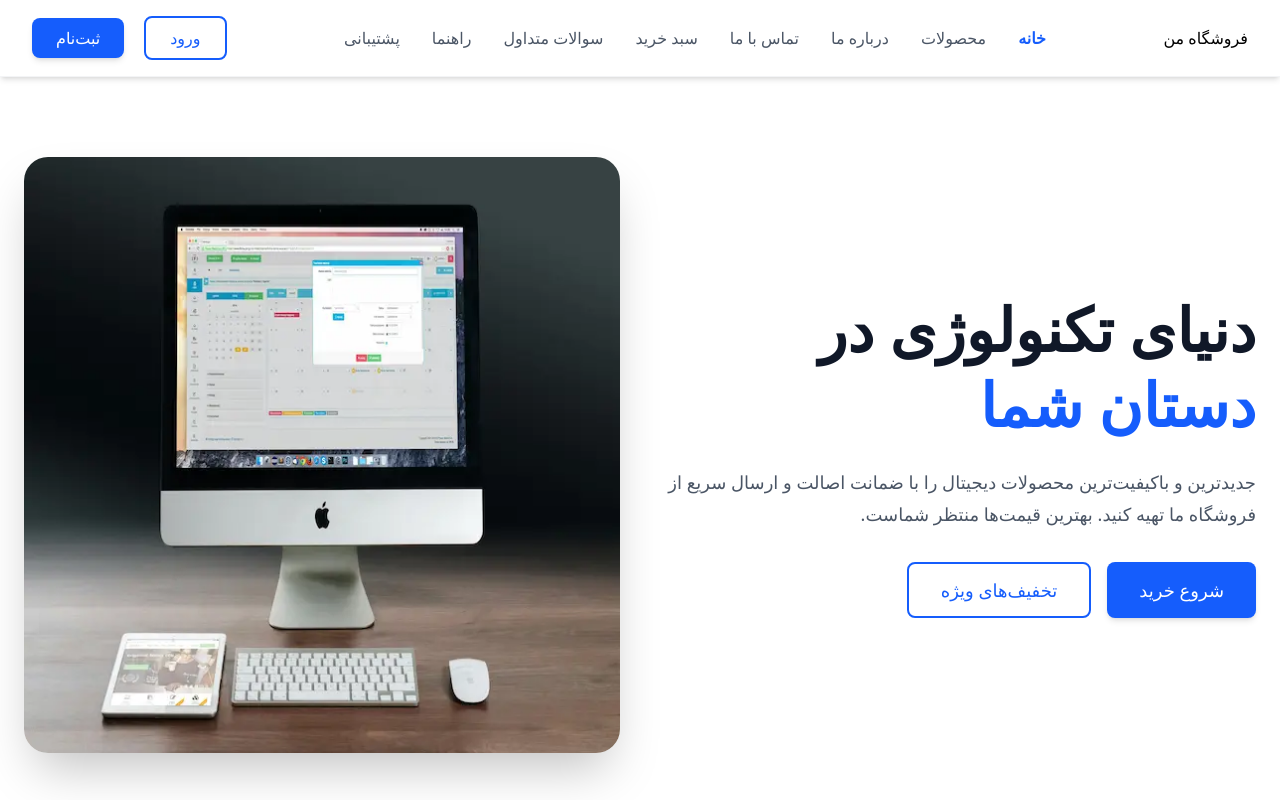
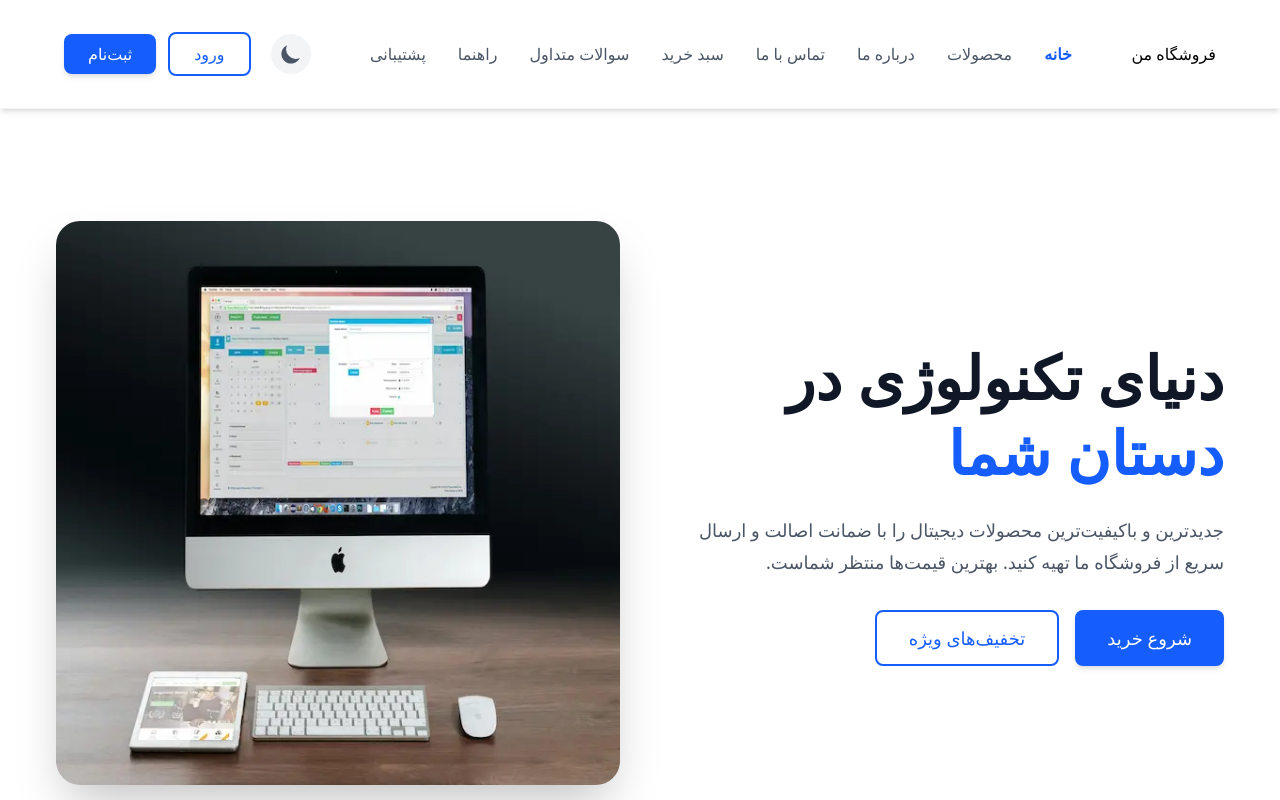
Before and after one commit to Namazi-Fard/Shopping-website, a React (Vite) app: page / in a window 1280 px wide. Shown: the top 800 px of the page. Built offline with nearby package versions, Linux system fonts and the light colour scheme.

Commit message:
create darkmode theme and switcher & add container to mainlayout

```diff
--- a/src/App.jsx
+++ b/src/App.jsx
@@ -24,10 +24,16 @@ const myLinks = [
 
 const authButtons = (
   <>
-    <Button variant="outline" className="text-sm md:text-base">
+    <Button
+      variant="outline"
+      className="text-sm md:text-base dark:border-gray-400 dark:text-gray-300"
+    >
       ورود
     </Button>
-    <Button variant="primary" className="text-sm md:text-base">
+    <Button
+      variant="primary"
+      className="text-sm md:text-base dark:border-gray-400 dark:text-gray-300"
+    >
       ثبت‌نام
     </Button>
   </>
@@ -35,7 +41,7 @@ const authButtons = (
 function App() {
   return (
     <>
-      <div className="flex flex-col min-h-screen">
+      <div className="flex flex-col min-h-screen bg-white dark:bg-gray-950 dark:text-gray-100 transition-colors duration-300">
         <MainLayout links={myLinks} logo="فروشگاه من" actions={authButtons}>
           <Routes>
             <Route path="/" element={<Home />} />
--- a/src/components/Input.jsx
+++ b/src/components/Input.jsx
@@ -5,7 +5,7 @@ const Input = ({ label, error, ...props }) => {
     <div className="flex flex-col gap-1.5 w-full text-right">
       {/* نمایش لیبل در صورت وجود */}
       {label && (
-        <label className="text-sm font-medium text-gray-700 mr-1">
+        <label className="text-sm font-medium text-gray-700 dark:text-gray-100 mr-1 transition-colors duration-300">
           {label}
         </label>
       )}
@@ -13,15 +13,14 @@ const Input = ({ label, error, ...props }) => {
       {/* فیلد ورودی اصلی */}
       <input
         className={`
-          px-4 py-2 rounded-lg border transition-all outline-none
-        border-gray-300 focus:ring-2
-        focus:ring-blue-500
+          px-4 py-2 rounded-lg border transition-all outline-none duration-300
+        border-gray-300 dark:border-gray-700 focus:ring-2
+        focus:ring-blue-500 dark:bg-gray-950 dark:text-gray-100
           focus:border-transparent
-          duration-200
           ${
             error
-              ? "border-red-500 focus:ring-4 focus:ring-red-100"
-              : "border-gray-300 focus:border-blue-500 focus:ring-4 focus:ring-blue-100"
+              ? "border-red-500 focus:ring-4 focus:ring-red-100 dark:border-red-500 dark:focus:ring-red-900"
+              : "border-gray-300 dark:border-gray-700 focus:border-blue-500 focus:ring-4 focus:ring-blue-100 dark:focus:ring-blue-900"
           }
         `}
         {...props}
--- a/src/components/Navbar.jsx
+++ b/src/components/Navbar.jsx
@@ -1,25 +1,31 @@
 import React from "react";
 import Button from "./Button";
 import { NavLink } from "react-router-dom";
+import { useDarkMode } from "../hooks/useDarkMode";
+import { HiMoon, HiSun } from "react-icons/hi";
+
 const Navbar = ({ logo, links = [], actions, className = "" }) => {
+  const [colorTheme, setTheme] = useDarkMode();
+
   return (
     <nav
-      className={`flex items-center justify-between px-8 py-4 bg-white border-b border-gray-100 w-full ${className}`}
+      className={`flex items-center justify-between mb-8 px-8 py-4 bg-whit border-b border-gray-100 dark:border-gray-800 w-full transition-colors duration-300 ${className}`}
       dir="rtl"
     >
-      {/* بخش لوگو: هر چیزی می‌تواند باشد (عکس یا متن) */}
-      <div className="flex items-center gap-2">{logo}</div>
+      <div className="container mx-auto px-4 md:px-8 flex items-center justify-between py-4">
+        {/* بخش لوگو */}
+        <div className="flex items-center gap-2 dark:text-white">{logo}</div>
 
-      {/* بخش لینک‌ها: به صورت خودکار از روی یک لیست ساخته می‌شود */}
-      <ul className="hidden md:flex items-center gap-8 text-gray-600 font-medium">
+        {/* بخش لینک‌ها */}
+        <ul className="hidden md:flex items-center gap-8 text-gray-600 dark:text-gray-300 font-medium">
           {links.map((link, index) => (
             <li key={index}>
               <NavLink
                 to={link.href}
                 className={({ isActive }) =>
                   isActive
-                  ? "text-blue-600 font-bold"
-                  : "text-gray-600 hover:text-blue-600"
+                    ? "text-blue-600 dark:text-blue-400 font-bold"
+                    : "text-gray-600 dark:text-gray-300 hover:text-blue-600 dark:hover:text-blue-400 transition-colors"
                 }
               >
                 {link.title}
@@ -28,10 +34,67 @@ const Navbar = ({ logo, links = [], actions, className = "" }) => {
           ))}
         </ul>
 
-      {/* بخش دکمه‌ها یا عملیات‌ها */}
-      <div className="flex items-center gap-5">{actions}</div>
+        {/* بخش عملیات‌ها + دکمه سوئیچ تم */}
+        <div className="flex items-center gap-5">
+          {/* دکمه سوئیچ تم */}
+          <button
+            onClick={() => setTheme(colorTheme)}
+            className="p-2 rounded-full bg-gray-100 dark:bg-gray-800 text-gray-600 dark:text-yellow-400 hover:ring-2 ring-blue-500 transition-all focus:outline-none"
+          >
+            {colorTheme === "light" ? (
+              <HiSun size={24} />
+            ) : (
+              <HiMoon size={24} />
+            )}
+          </button>
+
+          {/* دکمه‌های ورود/ثبت‌نام */}
+          <div className="flex items-center gap-3">{actions}</div>
+        </div>
+      </div>
     </nav>
   );
 };
 
 export default Navbar;
+
+// import React from "react";
+// import Button from "./Button";
+// import { NavLink } from "react-router-dom";
+// import { useDarkMode } from '../hooks/useDarkMode';
+// import { HiMoon, HiSun } from 'react-icons/hi';
+
+// const Navbar = ({ logo, links = [], actions, className = "" }) => {
+//   return (
+//     <nav
+//       className={`flex items-center justify-between px-8 py-4 bg-white border-b border-gray-100 w-full ${className}`}
+//       dir="rtl"
+//     >
+//       {/* بخش لوگو: هر چیزی می‌تواند باشد (عکس یا متن) */}
+//       <div className="flex items-center gap-2">{logo}</div>
+
+//       {/* بخش لینک‌ها: به صورت خودکار از روی یک لیست ساخته می‌شود */}
+//       <ul className="hidden md:flex items-center gap-8 text-gray-600 font-medium">
+//         {links.map((link, index) => (
+//           <li key={index}>
+//             <NavLink
+//               to={link.href}
+//               className={({ isActive }) =>
+//                 isActive
+//                   ? "text-blue-600 font-bold"
+//                   : "text-gray-600 hover:text-blue-600"
+//               }
+//             >
+//               {link.title}
+//             </NavLink>
+//           </li>
+//         ))}
+//       </ul>
+
+//       {/*مثلا بخش دکمه‌ها یا عملیات‌ها */}
+//       <div className="flex items-center gap-5">{actions}</div>
+//     </nav>
+//   );
+// };
+
+// export default Navbar;
--- /dev/null
+++ b/src/hooks/useDarkMode.js
@@ -0,0 +1,15 @@
+import { useEffect, useState } from 'react';
+
+export const useDarkMode = () => {
+  const [theme, setTheme] = useState(localStorage.theme || 'light');
+  const colorTheme = theme === 'dark' ? 'light' : 'dark';
+
+  useEffect(() => {
+    const root = window.document.documentElement;
+    root.classList.remove(colorTheme);
+    root.classList.add(theme);
+    localStorage.setItem('theme', theme);
+  }, [theme, colorTheme]);
+
+  return [colorTheme, setTheme];
+};
--- a/src/layouts/MainLayout.jsx
+++ b/src/layouts/MainLayout.jsx
@@ -4,9 +4,16 @@ import Footer from "../components/Footer";
 
 const MainLayout = ({ children, links, logo, actions }) => {
   return (
-    <div className="flex flex-col min-h-screen">
-      <Navbar links={links} logo={logo} actions={actions} className="bg-white shadow-md " />
-      <main className="grow">{children}</main>
+    <div className="flex flex-col min-h-screen bg-white dark:bg-gray-950 transition-colors duration-300">
+      <Navbar
+        links={links}
+        logo={logo}
+        actions={actions}
+        className="bg-white dark:bg-gray-900 shadow-md"
+      />
+      <main className="container mx-auto px-4 md:px-8 grow text-gray-900 dark:text-gray-100 transition-colors duration-300">
+        {children}
+      </main>
 
       <Footer />
     </div>
--- a/src/pages/Home.jsx
+++ b/src/pages/Home.jsx
@@ -4,13 +4,13 @@ import heroImage from '../assets/images/monitor.webp';
 
 const Home = () => {
   return (
-    <div className="container mx-auto px-6 py-12 md:py-20 flex flex-col-reverse md:flex-row items-center gap-10">
+    <div className="container mx-auto px-6 py-12 md:py-20 flex flex-col-reverse md:flex-row items-center gap-10 bg-white dark:bg-gray-900 transition-colors duration-300">
       {/* بخش متن‌ها */}
       <div className="flex-1 text-center md:text-right" dir="rtl">
-        <h1 className="text-4xl md:text-6xl font-extrabold text-gray-900 leading-tight mb-6">
-          دنیای تکنولوژی در <span className="text-blue-600">دستان شما</span>
+        <h1 className="text-4xl md:text-6xl font-extrabold text-gray-900 dark:text-gray-100 leading-tight mb-6 transition-colors duration-300">
+          دنیای تکنولوژی در <span className="text-blue-600 dark:text-blue-500">دستان شما</span>
         </h1>
-        <p className="text-gray-600 text-lg mb-8 leading-8">
+        <p className="text-gray-600 dark:text-gray-300 text-lg mb-8 leading-8 transition-colors duration-300">
           جدیدترین و باکیفیت‌ترین محصولات دیجیتال را با ضمانت اصالت و ارسال سریع از فروشگاه ما تهیه کنید. بهترین قیمت‌ها منتظر شماست.
         </p>
         <div className="flex gap-4 justify-center md:justify-start">
--- a/src/pages/Products.jsx
+++ b/src/pages/Products.jsx
@@ -18,15 +18,15 @@ const Products = () => {
   ];
 
   return (
-    <div className="p-8">
+    <div className="p-8 dark:bg-gray-900 dark:text-gray-100 transition-colors duration-300">
       <h1 className="text-2xl font-bold mb-6">لیست محصولات</h1>
       <div className="grid grid-cols-3 gap-8">
         {productsList.map((item) => (
           <div
             key={item.id}
-            className="border p-4 rounded-xl flex flex-col items-center"
+            className="border p-4 rounded-xl flex flex-col items-center dark:border-gray-700 dark:bg-gray-900 transition-colors duration-300"
           >
-            <div className="overflow-hidden rounded-xl mb-4 h-48 bg-gray-50">
+            <div className="overflow-hidden rounded-xl mb-4 h-48 bg-gray-50 dark:bg-gray-800 transition-colors duration-300">
               <img
                 src={item.image}
                 alt={item.name}
--- a/tailwind.config.js
+++ b/tailwind.config.js
@@ -1,5 +1,6 @@
 /** @type {import('tailwindcss').Config} */
 export default {
+  darkMode: "class",
   content: ["./index.html", "./src/**/*.{js,ts,jsx,tsx}"],
   theme: {
     extend: {},
```
Also changed, not shown: src/components/Footer.jsx (+15 -15 lines). Lines whose indentation alone changed are shown as unchanged.
